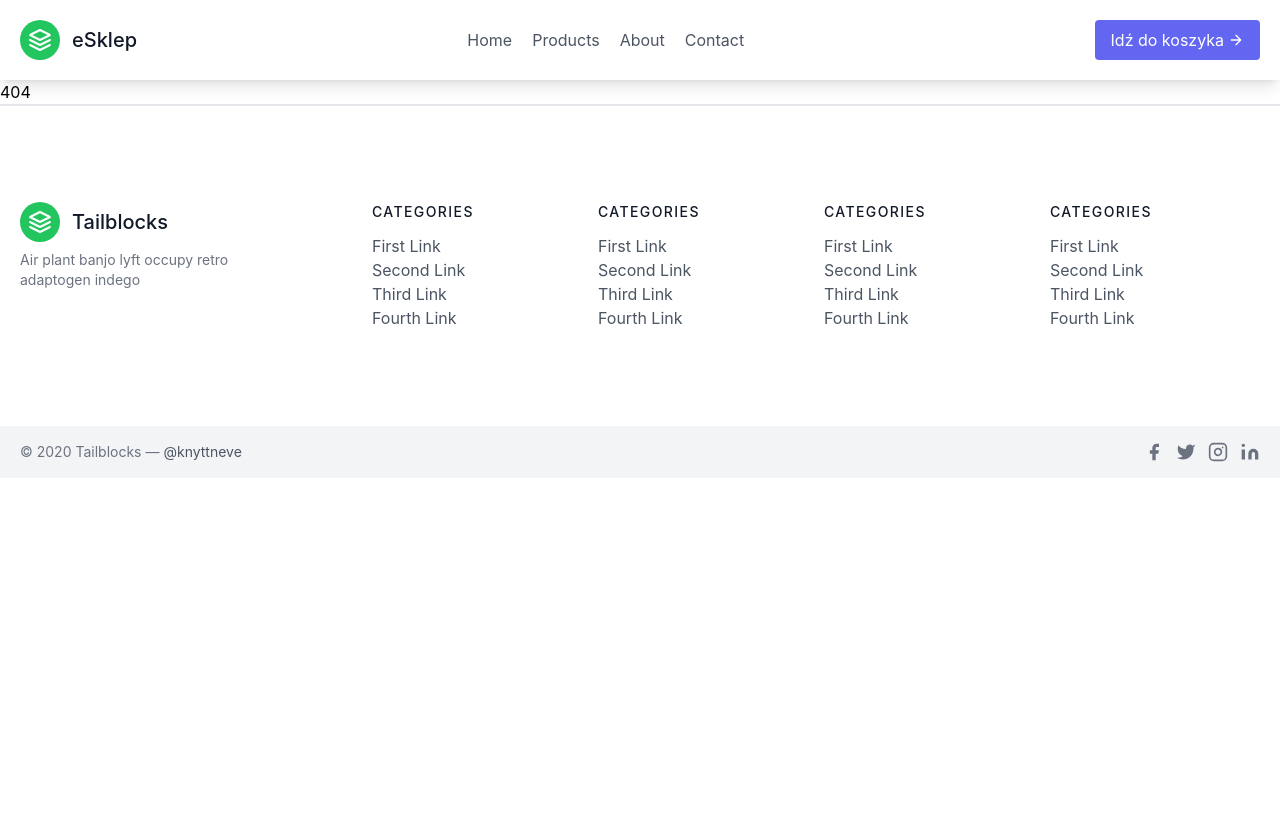
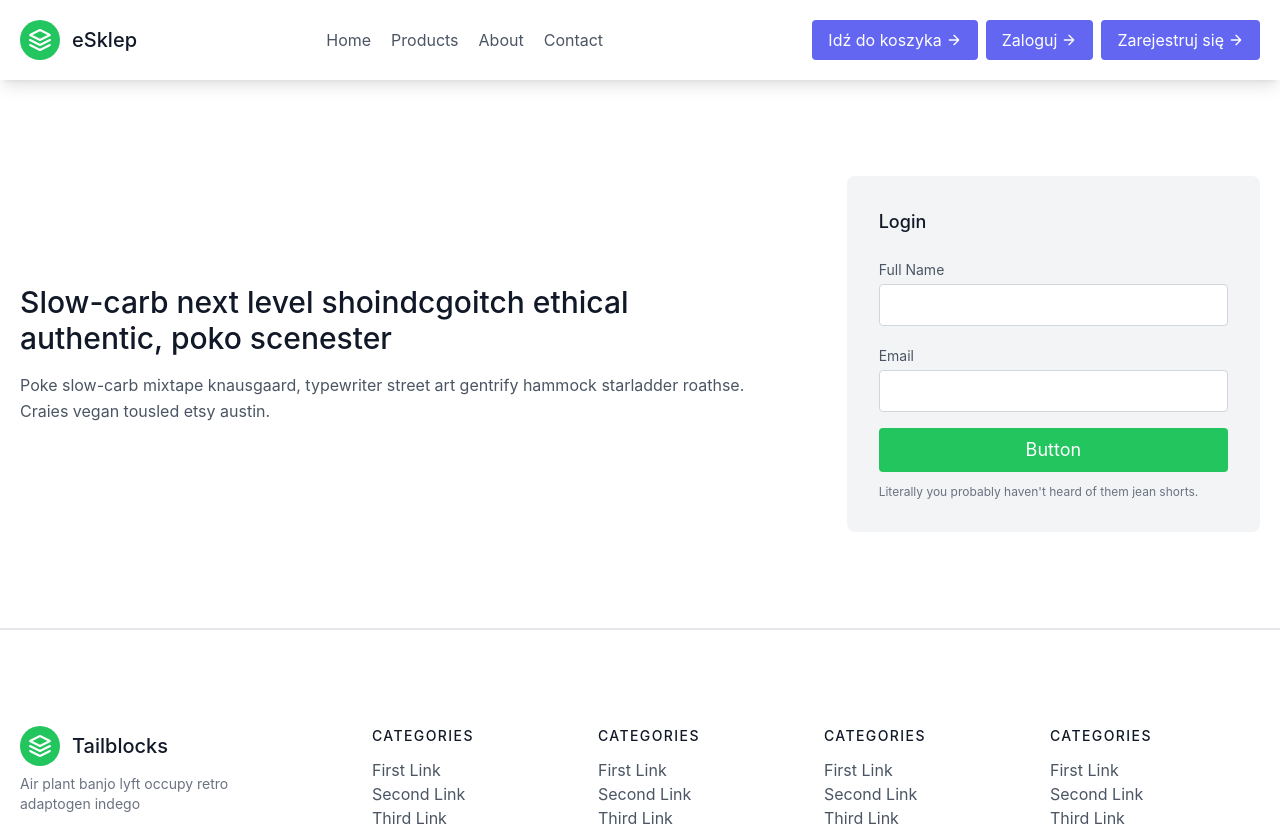
Before and after one commit to Fr3shChan/eshop, a React (Create React App) app: page /login in a window 1280 px wide. Shown: the top 826 px of the page. Before the commit the page ends 800 px from the top, so only its background shows below. Built offline with nearby package versions, Linux system fonts and the light colour scheme.

Commit message:
logowanie i rejestracja wstepnie gotowa

```diff
--- a/src/App.js
+++ b/src/App.js
@@ -8,6 +8,8 @@
 import Products from './modules/Products';
 import CategoryProducts from './modules/CategoryProducts';
 import Cart from './modules/Cart';
+import Login from './modules/Login';
+import Signup from './modules/SignUp';
 
 function App() {
   return (
@@ -20,6 +22,8 @@
         <Route path="/products" element={<Products/>} />
         <Route path="/categories/:name" element={<CategoryProducts/>} />
         <Route path="cart" element={<Cart/>} />
+        <Route path="/login" element={<Login/>} />
+        <Route path="/signup" element={<Signup/>} />
         <Route path="*" element={<div>404</div>} />
       </Routes>
       <Footer/>
--- a/src/components/index.js
+++ b/src/components/index.js
@@ -41,7 +41,18 @@
                         }
 
                     </nav>
-                    <Link to={'/cart'} className="inline-flex items-center text-white bg-indigo-500 border-0 py-2 px-4 focus:outline-none hover:bg-indigo-700 rounded text-base mt-4 md:mt-0">Idź do koszyka
+                    <Link to={'/cart'} className="inline-flex items-center text-white bg-indigo-500 border-0 py-2 px-4 focus:outline-none hover:bg-indigo-700 rounded text-base mt-4 md:mt-0 mr-2">Idź do koszyka
+                        <svg fill="none" stroke="currentColor" stroke-linecap="round" stroke-linejoin="round" stroke-width="2" className="w-4 h-4 ml-1" viewBox="0 0 24 24">
+                            <path d="M5 12h14M12 5l7 7-7 7"></path>
+                        </svg>
+                    </Link>
+
+                    <Link to={'/login'} className="inline-flex items-center text-white bg-indigo-500 border-0 py-2 px-4 focus:outline-none hover:bg-indigo-700 rounded text-base mt-4 md:mt-0 mr-2">Zaloguj
+                        <svg fill="none" stroke="currentColor" stroke-linecap="round" stroke-linejoin="round" stroke-width="2" className="w-4 h-4 ml-1" viewBox="0 0 24 24">
+                            <path d="M5 12h14M12 5l7 7-7 7"></path>
+                        </svg>
+                    </Link>
+                    <Link to={'/signup'} className="inline-flex items-center text-white bg-indigo-500 border-0 py-2 px-4 focus:outline-none hover:bg-indigo-700 rounded text-base mt-4 md:mt-0">Zarejestruj się
                         <svg fill="none" stroke="currentColor" stroke-linecap="round" stroke-linejoin="round" stroke-width="2" className="w-4 h-4 ml-1" viewBox="0 0 24 24">
                             <path d="M5 12h14M12 5l7 7-7 7"></path>
                         </svg>
--- /dev/null
+++ b/src/modules/Login/index.js
@@ -0,0 +1,30 @@
+import React from 'react'
+
+const Login = () => {
+    return (
+        <section class="text-gray-600 body-font">
+  <div class="container px-5 py-24 mx-auto flex flex-wrap items-center">
+    <div class="lg:w-3/5 md:w-1/2 md:pr-16 lg:pr-0 pr-0">
+      <h1 class="title-font font-medium text-3xl text-gray-900">Slow-carb next level shoindcgoitch ethical authentic, poko scenester</h1>
+      <p class="leading-relaxed mt-4">Poke slow-carb mixtape knausgaard, typewriter street art gentrify hammock starladder roathse. Craies vegan tousled etsy austin.</p>
+    </div>
+    <div class="lg:w-2/6 md:w-1/2 bg-gray-100 rounded-lg p-8 flex flex-col md:ml-auto w-full mt-10 md:mt-0">
+      <h2 class="text-gray-900 text-lg font-medium title-font mb-5">Login</h2>
+      <div class="relative mb-4">
+        <label for="full-name" class="leading-7 text-sm text-gray-600">Full Name</label>
+        <input type="text" id="full-name" name="full-name" class="w-full bg-white rounded border border-gray-300 focus:border-green-500 focus:ring-2 focus:ring-green-200 text-base outline-none text-gray-700 py-1 px-3 leading-8 transition-colors duration-200 ease-in-out"/>
+      </div>
+      <div class="relative mb-4">
+        <label for="email" class="leading-7 text-sm text-gray-600">Email</label>
+        <input type="email" id="email" name="email" class="w-full bg-white rounded border border-gray-300 focus:border-green-500 focus:ring-2 focus:ring-green-200 text-base outline-none text-gray-700 py-1 px-3 leading-8 transition-colors duration-200 ease-in-out"/>
+      </div>
+      <button class="text-white bg-green-500 border-0 py-2 px-8 focus:outline-none hover:bg-green-600 rounded text-lg">Button</button>
+      <p class="text-xs text-gray-500 mt-3">Literally you probably haven't heard of them jean shorts.</p>
+    </div>
+  </div>
+</section>
+    )
+
+}
+
+export default Login
--- /dev/null
+++ b/src/modules/SignUp/index.js
@@ -0,0 +1,29 @@
+import React from 'react'
+
+const Signup = () => {
+    return (
+        <section class="text-gray-600 body-font">
+            <div class="container px-5 py-24 mx-auto flex flex-wrap items-center">
+                <div class="lg:w-3/5 md:w-1/2 md:pr-16 lg:pr-0 pr-0">
+                    <h1 class="title-font font-medium text-3xl text-gray-900">Slow-carb next level shoindcgoitch ethical authentic, poko scenester</h1>
+                    <p class="leading-relaxed mt-4">Poke slow-carb mixtape knausgaard, typewriter street art gentrify hammock starladder roathse. Craies vegan tousled etsy austin.</p>
+                </div>
+                <div class="lg:w-2/6 md:w-1/2 bg-gray-100 rounded-lg p-8 flex flex-col md:ml-auto w-full mt-10 md:mt-0">
+                    <h2 class="text-gray-900 text-lg font-medium title-font mb-5">Sign Up</h2>
+                    <div class="relative mb-4">
+                        <label for="full-name" class="leading-7 text-sm text-gray-600">Full Name</label>
+                        <input type="text" id="full-name" name="full-name" class="w-full bg-white rounded border border-gray-300 focus:border-green-500 focus:ring-2 focus:ring-green-200 text-base outline-none text-gray-700 py-1 px-3 leading-8 transition-colors duration-200 ease-in-out"/>
+                    </div>
+                    <div class="relative mb-4">
+                        <label for="email" class="leading-7 text-sm text-gray-600">Email</label>
+                        <input type="email" id="email" name="email" class="w-full bg-white rounded border border-gray-300 focus:border-green-500 focus:ring-2 focus:ring-green-200 text-base outline-none text-gray-700 py-1 px-3 leading-8 transition-colors duration-200 ease-in-out"/>
+                    </div>
+                    <button class="text-white bg-green-500 border-0 py-2 px-8 focus:outline-none hover:bg-green-600 rounded text-lg">Button</button>
+                    <p class="text-xs text-gray-500 mt-3">Literally you probably haven't heard of them jean shorts.</p>
+                </div>
+            </div>
+        </section>
+    )
+}
+
+export default Signup
```
